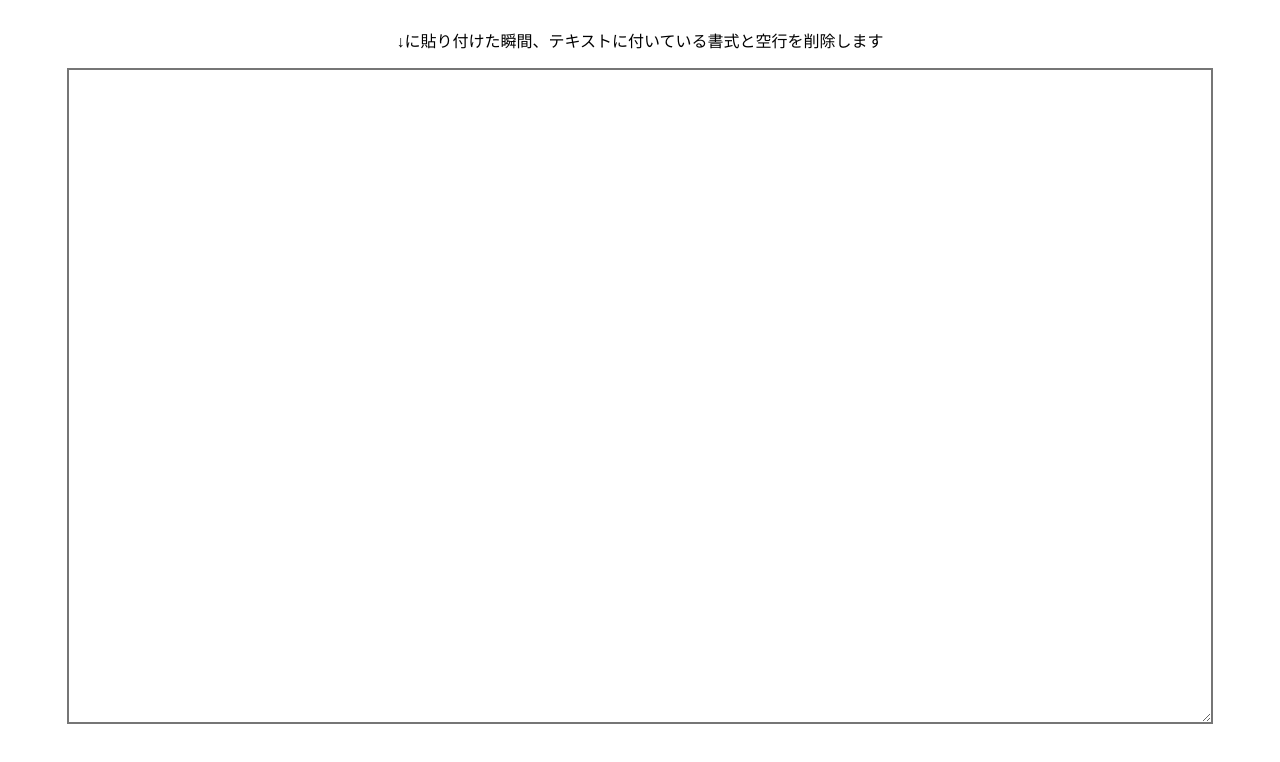
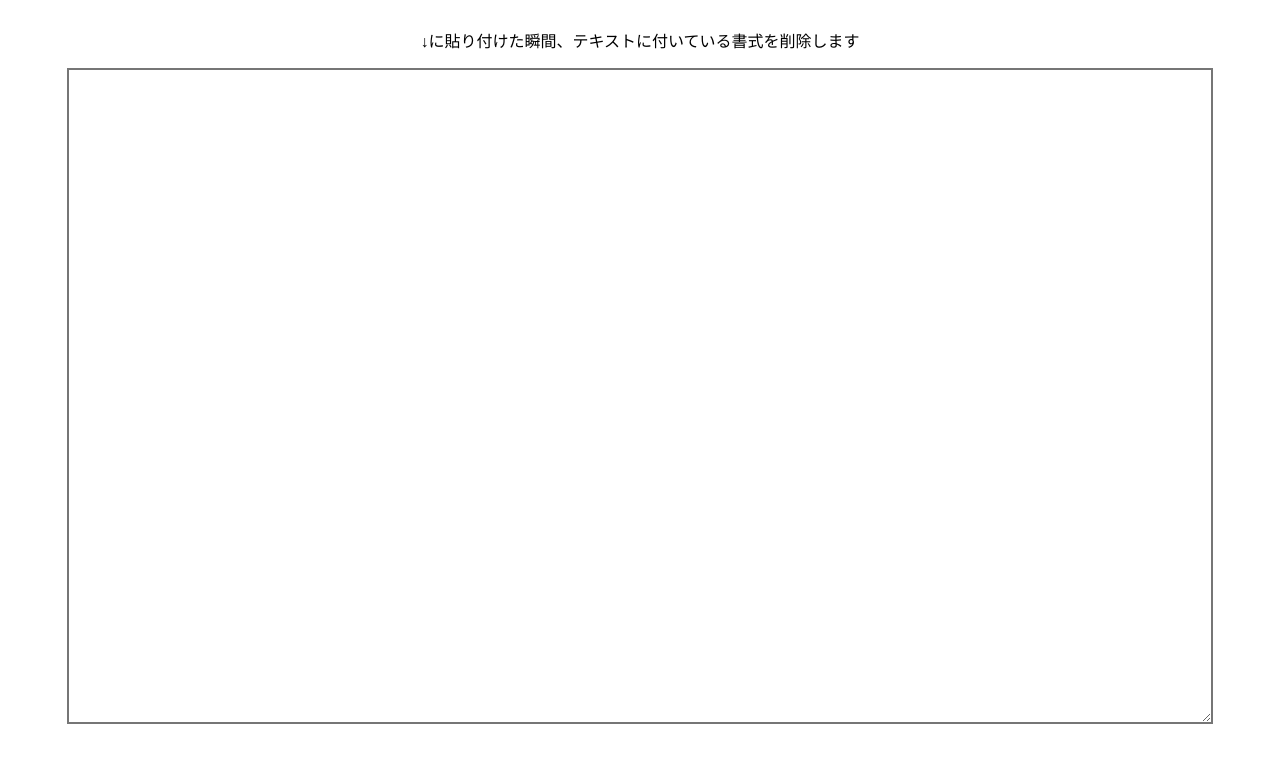
Before and after one commit to ccmiko/my-scripts, a plain HTML site: page 単品で機能するhtml/書式は全て殺す.html in a window 1280 px wide. Drawn offline with Linux system fonts and the light colour scheme.

Commit message:
トリミング改善

```diff
--- a/単品で機能するhtml/書式は全て殺す.html
+++ b/単品で機能するhtml/書式は全て殺す.html
@@ -8,7 +8,7 @@
 </head>
 
 <body style="height: 90vh; display: flex; flex-flow: column; justify-content: center; align-items: center;">
-  <p>↓に貼り付けた瞬間、テキストに付いている書式と空行を削除します</p>
+  <p>↓に貼り付けた瞬間、テキストに付いている書式を削除します</p>
   <textarea id="textarea" style="border-width: 2px; width: 90%; height: 90%; font-size: 20px"></textarea>
 </body>
 
@@ -20,7 +20,7 @@
       .readText()
       .then((clipText) => {
         navigator.clipboard.writeText(
-          clipText.replace(/^\s*\n/gm, "")
+          clipText
             .replace(/\t/gm, "")
             .trim()
         );
```
